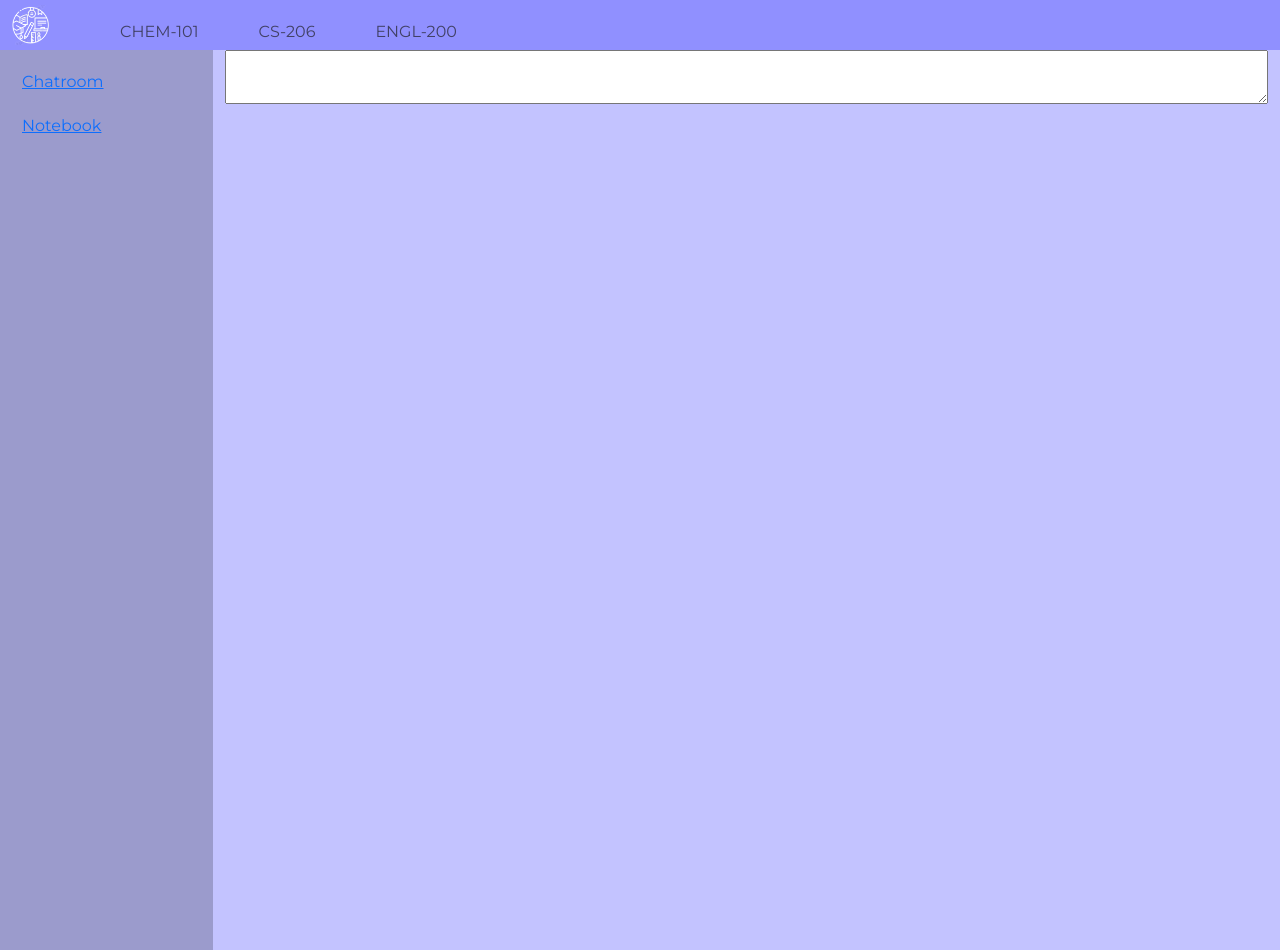
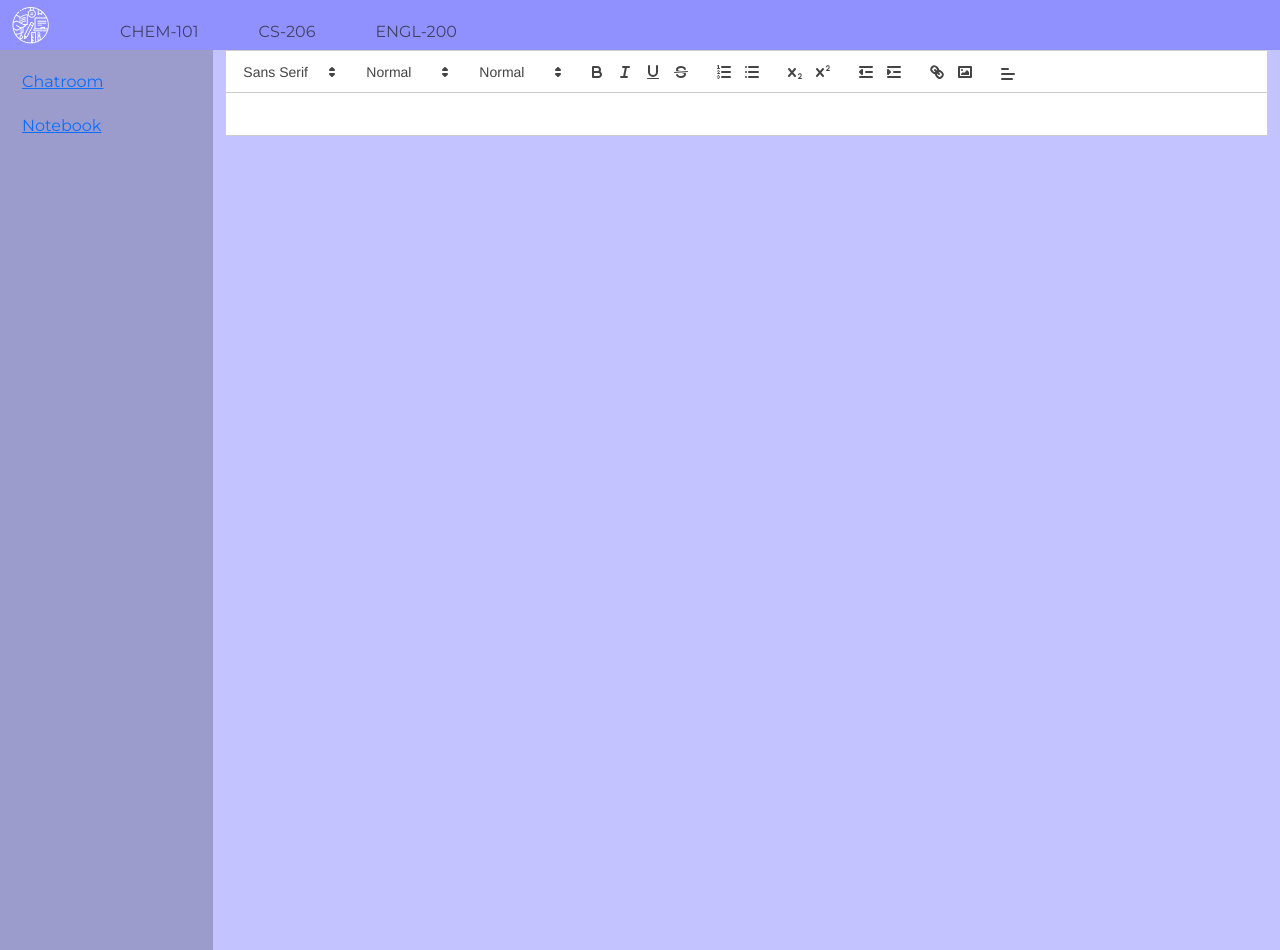
Before and after one commit to GHGFaber/ScribbleStudent, a React (Vite) app in the folder Frontend/: page /notebook in a window 1280 px wide. Built offline with nearby package versions, Linux system fonts and the light colour scheme.

Commit message:
added ReactQuill functionality to notebook

```diff
--- a/Frontend/package.json
+++ b/Frontend/package.json
@@ -14,6 +14,7 @@
     "bootstrap": "^5.3.2",
     "react": "^18.2.0",
     "react-dom": "^18.2.0",
+    "react-quill": "^2.0.0",
     "react-router-dom": "^6.20.0"
   },
   "devDependencies": {
--- a/Frontend/src/App.css
+++ b/Frontend/src/App.css
@@ -322,6 +322,10 @@ body, .App {
   height: 100%;
 }
 
+#the-notes {
+  background-color: #ffffff;
+}
+
 .err-msg-1, .err-msg-2 {
   color: #ff0000;
   display: none;
--- a/Frontend/src/pages/Notebook.jsx
+++ b/Frontend/src/pages/Notebook.jsx
@@ -1,19 +1,42 @@
 import Navbar from "../components/Navbar.jsx";
 import Sidebar from "../components/Sidebar.jsx";
+import ReactQuill from "react-quill";
+import 'react-quill/dist/quill.snow.css';
+import {useState} from "react";
+function Notebook() {
+    const [value, setValue] = useState('');
+    var toolbarOptions = [
+        [{ 'font': [] }],
+        [{ 'size': ['small', false, 'large', 'huge'] }],
+        [{ 'header': [1, 2, 3, 4, 5, 6, false] }],
+        ['bold', 'italic', 'underline', 'strike'],
+        [{'list': 'ordered'}, {'list': 'bullet'}],
+        [{'script': 'sub'}, {'script': 'super'}],
+        [{'indent': '-1'}, {'indent': '+1'}],
+        ['link', 'image'],
+        [{ 'align': [] }]
+    ];
+    const module = {
+        toolbar: toolbarOptions
+    };
 
-function Notebook() {
     return (
         <>
+
          <Navbar/>
          <div className="container-fluid">
             <div className="row no-gutters">
                 <div className="col-2 column1">
                     <Sidebar/>
                 </div>
-                <div className="col-10 column2">
-                    <div id="edit-bar"></div>
+                <div className="col-10 column2 the-note-section">
                     <div id="note-window container-fluid">
-                        <textarea id="note-text"></textarea>
+                    <ReactQuill
+                        id="the-notes"
+                        modules={module}
+                        theme="snow"
+                        value={value}
+                        onChange={setValue} />
                     </div>
                 </div>
             </div>
```
Also changed, not shown: 1 other file (tests, documents, lock files or other folders).
